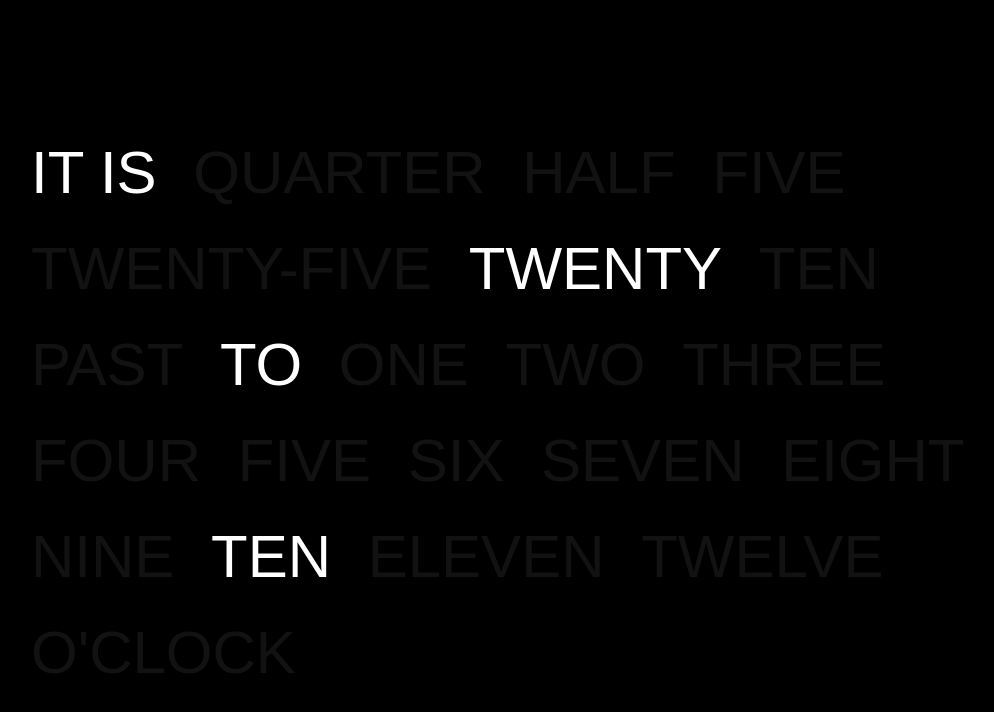
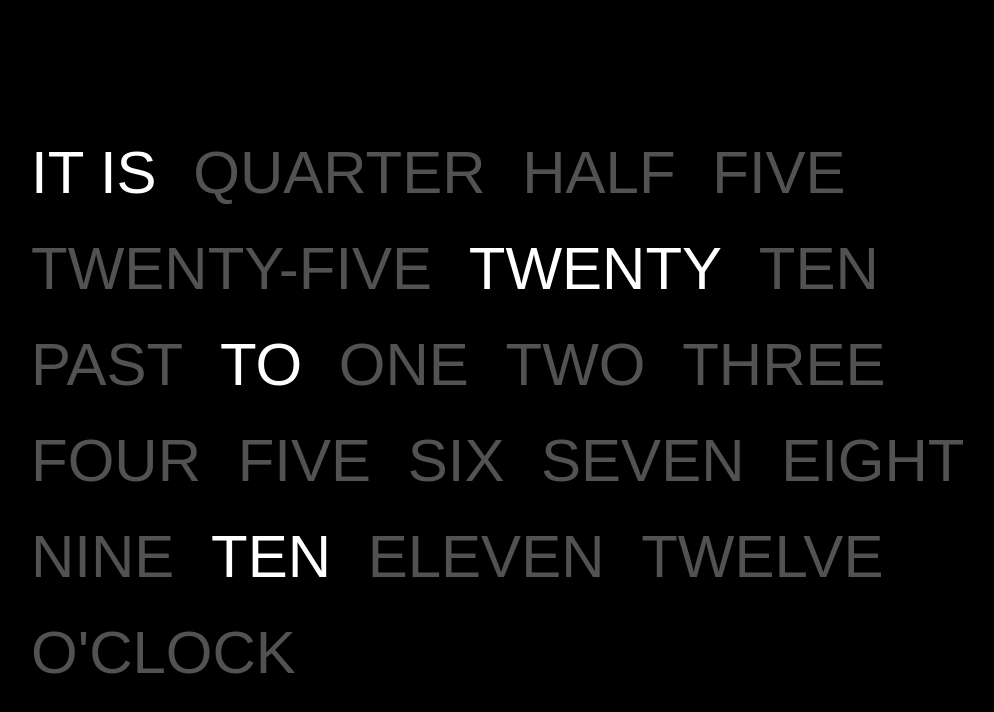
Before and after one commit to ben-dale/text-clock, a plain HTML site: page index.html in a window 1280 px wide. Shown: the whole page, without its empty margins (139-1133 px from the left). Drawn offline with Linux system fonts and the light colour scheme; a web font is replaced by a local one.

Commit message:
Made unhighlighted text lighter

```diff
--- a/css/index.css
+++ b/css/index.css
@@ -17,7 +17,7 @@ body {
 
 .clock-text {
 	font-size:60px;
-	color:#121212;
+	color:#525252;
 	font-family: 'Raleway', sans-serif;
 }
 
```
